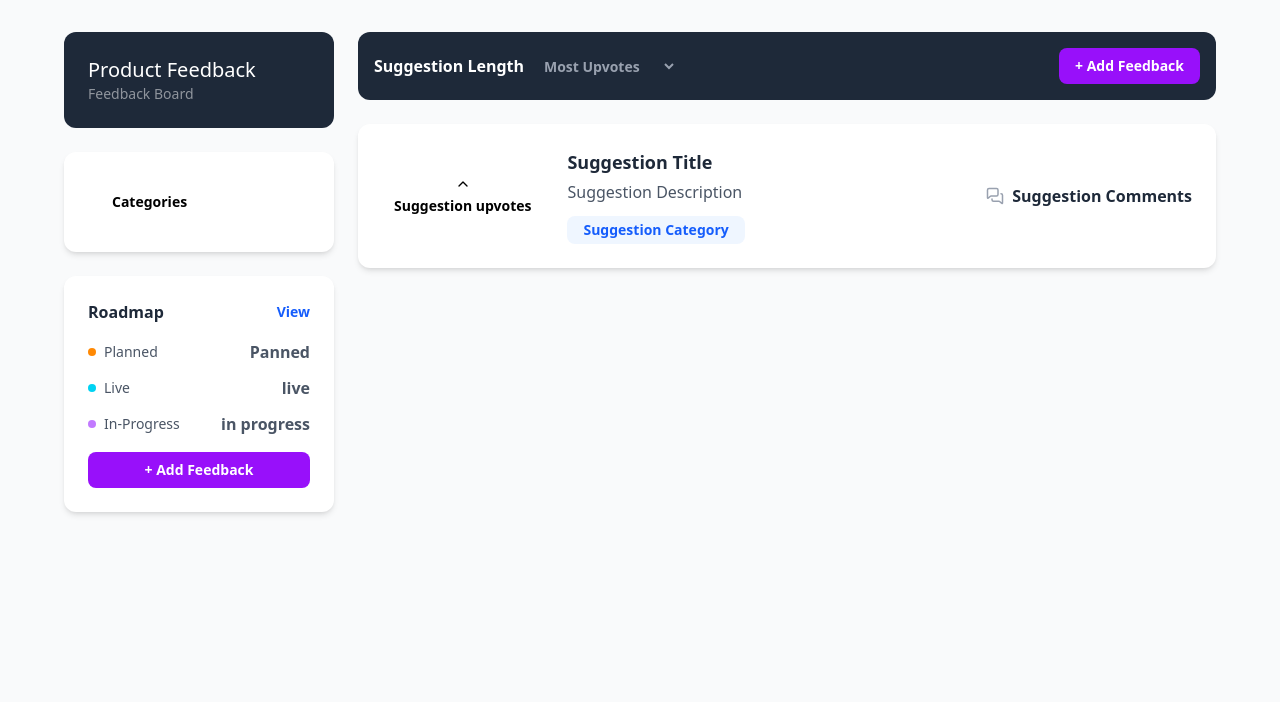
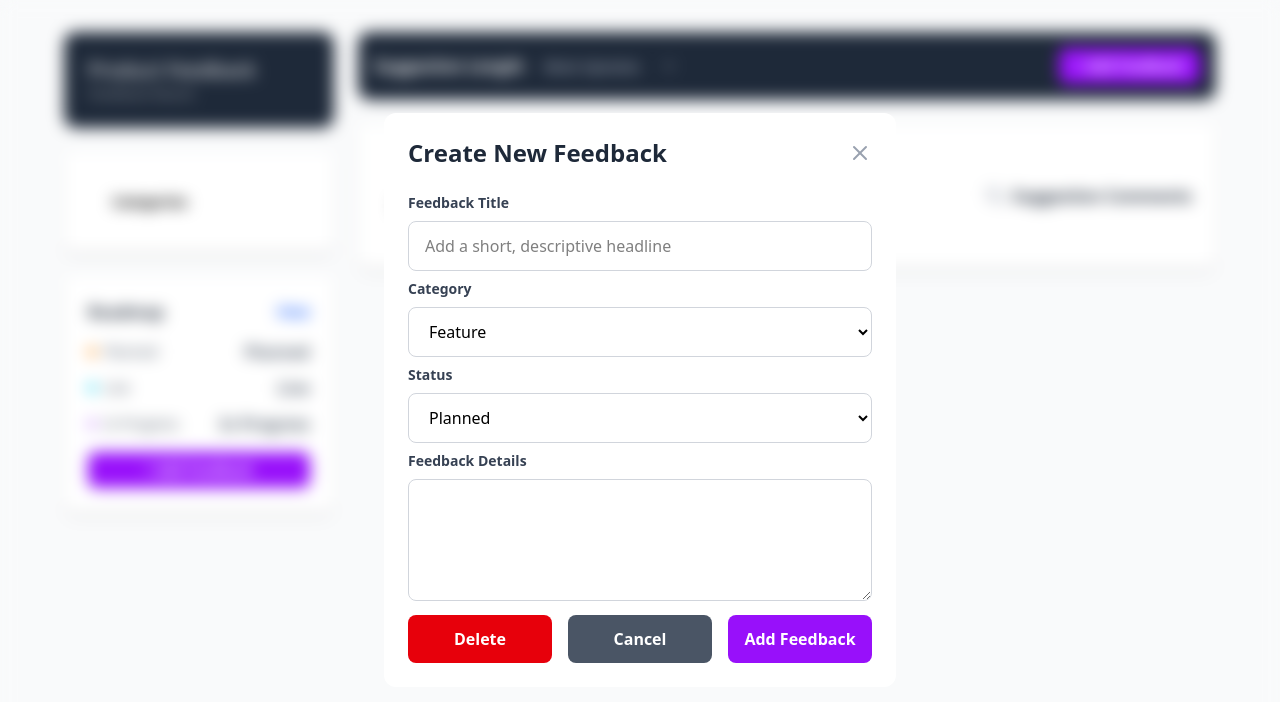
Before and after one commit to ayezabashir/Product-Feedback, a React (Vite) app: page /add in a window 1280 px wide. Shown: the top 702 px of the page. Built offline with nearby package versions, Linux system fonts and the light colour scheme.

Commit message:
feedback modal

```diff
--- /dev/null
+++ b/src/components/FeedbackModalBox.jsx
@@ -0,0 +1,74 @@
+import { X } from "lucide-react";
+
+const FeedbackModalBox = () => {
+  return (
+    <div className="fixed inset-0 backdrop-blur-sm flex items-center justify-center p-4 z-50">
+      <div className="bg-white rounded-xl max-w-lg w-full p-6 max-h-[900vh] overflow-y-auto">
+        <div className="flex justify-between items-center mb-6">
+          <h2 className="text-2xl font-bold text-gray-800">
+            Create New Feedback
+          </h2>
+          <button className="text-gray-400 hover:text-gray-600">
+            <X size={24} />
+          </button>
+        </div>
+        <form action="">
+          <div className="mb-2">
+            <label className="block text-sm mb-2 font-black text-gray-700">
+              Feedback Title
+            </label>
+            <input
+              type="text"
+              placeholder="Add a short, descriptive headline"
+              className="w-full px-4 py-3 border border-gray-300 rounded-lg focus:outline-none focus:ring-2 focus:ring-purple-500"
+            />
+          </div>
+          <div className="mb-2">
+            <label className="block text-sm mb-2 font-black text-gray-700">
+              Category
+            </label>
+            <select className="w-full px-4 py-3 border border-gray-300 rounded-lg focus:outline-none focus:ring-2 focus:ring-purple-500">
+              <option value="Feature">Feature</option>
+              <option value="Ui">Ui</option>
+              <option value="UX">UX</option>
+              <option value="Enhancement">Enhancement</option>
+              <option value="Bug">Bug</option>
+            </select>
+          </div>
+          <div className="mb-2">
+            <label className="block text-sm mb-2 font-black text-gray-700">
+              Status
+            </label>
+            <select className="w-full px-4 py-3 border border-gray-300 rounded-lg focus:outline-none focus:ring-2 focus:ring-purple-500">
+              <option value="Planned">Planned</option>
+              <option value="In Progress">In Progress</option>
+              <option value="Live">Live</option>
+            </select>
+          </div>
+          <div className="mb-2">
+            <label className="block text-sm mb-2 font-black text-gray-700">
+              Feedback Details
+            </label>
+            <textarea
+              rows="4"
+              className="w-full px-4 py-3 border border-gray-300 rounded-lg focus:outline-none focus:ring-2 focus:ring-purple-500"
+            ></textarea>
+          </div>
+          <div className="flex gap-4">
+            <button className="flex-1 bg-red-600 hover:bg-red-700 text-white py-3 font-semibold rounded-lg transition-all">
+              Delete
+            </button>
+            <button className="flex-1 bg-gray-600 hover:bg-gray-700 text-white py-3 font-semibold rounded-lg transition-all">
+              Cancel
+            </button>
+            <button className="flex-1 bg-purple-600 hover:bg-purple-700 text-white py-3 font-semibold rounded-lg transition-all">
+              Add Feedback
+            </button>
+          </div>
+        </form>
+      </div>
+    </div>
+  );
+};
+
+export default FeedbackModalBox;
--- a/src/components/Sidebar.jsx
+++ b/src/components/Sidebar.jsx
@@ -27,21 +27,21 @@ const Sidebar = () => {
               <div className="w-2 h-2 rounded-full bg-orange-400"></div>
               <span className="text-gray-600 text-sm">Planned</span>
             </div>
-            <span className="font-bold text-gray-600">Panned</span>
+            <span className="font-bold text-gray-600">Planned</span>
           </div>
           <div className="flex justify-between items-center">
             <div className="flex items-center gap-2">
               <div className="w-2 h-2 rounded-full bg-cyan-400"></div>
               <span className="text-gray-600 text-sm">Live</span>
             </div>
-            <span className="font-bold text-gray-600">live</span>
+            <span className="font-bold text-gray-600">Live</span>
           </div>
           <div className="flex justify-between items-center">
             <div className="flex items-center gap-2">
               <div className="w-2 h-2 rounded-full bg-purple-400"></div>
-              <span className="text-gray-600 text-sm">In-Progress</span>
+              <span className="text-gray-600 text-sm">In Progress</span>
             </div>
-            <span className="font-bold text-gray-600">in progress</span>
+            <span className="font-bold text-gray-600">In Progress</span>
           </div>
         </div>
         <div className="mt-4">
--- a/src/pages/HomePage.jsx
+++ b/src/pages/HomePage.jsx
@@ -1,4 +1,5 @@
 import FeedbackList from "../components/FeedbackList";
+import FeedbackModalBox from "../components/FeedbackModalBox";
 import Sidebar from "../components/Sidebar";
 
 const HomePage = () => {
@@ -28,6 +29,7 @@ const HomePage = () => {
           <FeedbackList />
         </div>
       </div>
+      <FeedbackModalBox />
     </div>
   );
 };
```
